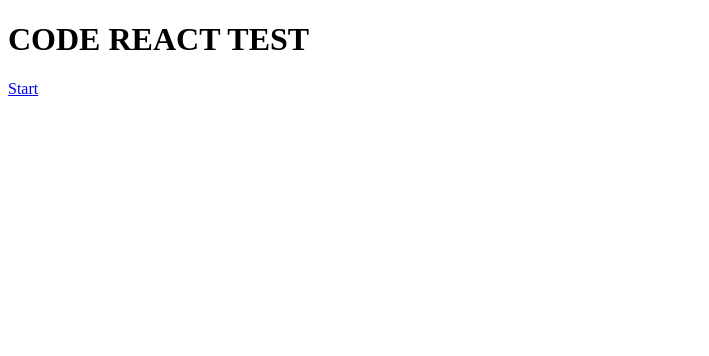
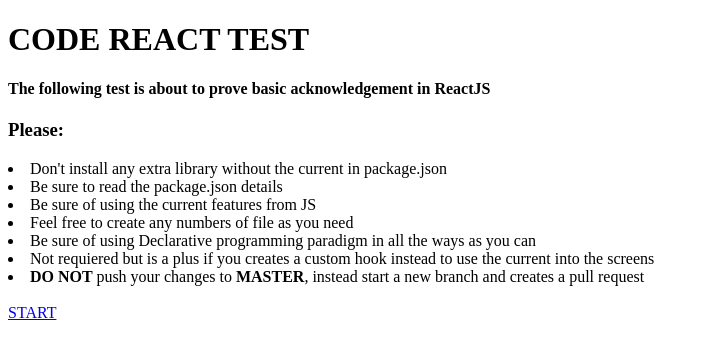
Before and after one commit to miguel-rios-r/test-code, a React app: page / in a window 1280 px wide. Shown: the top 356 px of the page, without its empty margins (0-709 px from the left). Built offline with nearby package versions, Linux system fonts and the light colour scheme.

Commit message:
Update indications

```diff
--- a/src/App.js
+++ b/src/App.js
@@ -18,7 +18,17 @@
         element={
           <>
             <h1>CODE REACT TEST</h1>
-            <Link to={"1"}>Start</Link>
+            <h4>The following test is about to prove basic acknowledgement in ReactJS</h4>
+            <h3>Please:</h3>
+            <li>Don't install any extra library without the current in package.json</li>
+            <li>Be sure to read the package.json details</li>
+            <li>Be sure of using the current features from JS</li>
+            <li>Feel free to create any numbers of file as you need</li>
+            <li>Be sure of using Declarative programming paradigm in all the ways as you can</li>
+            <li>Not requiered but is a plus if you creates a custom hook instead to use the current into the screens</li>
+            <li><b>DO NOT </b> push your changes to <b>MASTER</b>, instead start a new branch and creates a pull request</li>
+            <br/>
+            <Link to={"1"}>START</Link>
           </>
         }
       />
```
Also changed, not shown: 1 other file (tests, documents, lock files or other folders).
